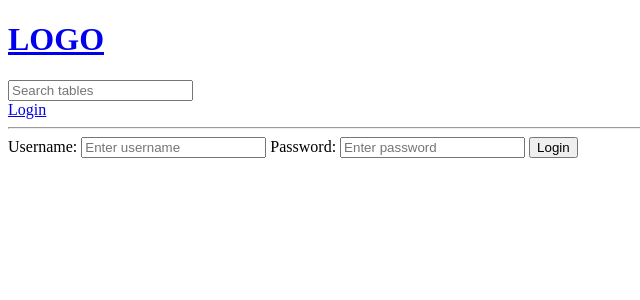
After one commit to sound-round/tabletalks, a Django app: page /login/ in a window 1280 px wide. The commit adds this page. Shown: the top 300 px of the page, without its empty margins (0-640 px from the left). Run offline with Django 3.2, Linux system fonts and the light colour scheme.

Commit message:
Add login and logout

```diff
--- /dev/null
+++ b/tabletalks/base/templates/base/login_register.html
@@ -0,0 +1,20 @@
+{% extends 'main.html' %}
+
+
+{% block content %}
+
+<div>
+    <form method="POST" action="">
+        {% csrf_token %}
+
+        <label>Username:</label>
+        <input type="text" name="username" placeholder="Enter username"/>
+
+        <label>Password:</label>
+        <input type="text" name="password" placeholder="Enter password"/>
+
+        <input type="submit" value="Login"/>
+    </form>
+</div>
+
+{% endblock content %}
--- a/tabletalks/base/urls.py
+++ b/tabletalks/base/urls.py
@@ -3,8 +3,12 @@ from tabletalks.base import views
 
 
 urlpatterns = [
+    path('login/', views.login_user, name='login'),
+    path('logout/', views.logout_user, name='logout'),
+
     path('', views.home, name='home'),
     path('table/<str:pk>/', views.table, name='table'),
+
     path('create-table/', views.create_table, name='create-table'),
     path('update-table/<str:pk>/', views.update_table, name='update-table'),
     path('delete-table/<str:pk>/', views.delete_table, name='delete-table'),
--- a/tabletalks/base/views.py
+++ b/tabletalks/base/views.py
@@ -1,7 +1,37 @@
 from django.shortcuts import render, redirect
+from django.contrib import messages
 from django.db.models import Q
+from django.contrib.auth.models import User
+from django.contrib.auth import authenticate, login, logout
 from tabletalks.base.models import Table, Topic
 from tabletalks.base.forms import TableForm
+
+
+def login_user(request):
+
+    if request.method == "POST":
+        username = request.POST.get('username')
+        password = request.POST.get('password')
+
+        try:
+            user = User.objects.get(username=username)
+        except:
+            messages.error(request, 'User does not exist.')
+
+        user = authenticate(request, username=username, password=password)
+        if user is not None:
+            login(request, user)
+            return redirect('home')
+        else:
+            messages.error(request, 'Wrong username or password.')
+
+    context = {}
+    return render(request, 'base/login_register.html', context)
+
+
+def logout_user(request):
+    logout(request)
+    return redirect('home')
 
 
 def home(request):
--- a/tabletalks/templates/main.html
+++ b/tabletalks/templates/main.html
@@ -10,6 +10,14 @@
 <body>
     {% include 'navbar.html' %}
 
+    {% if messages %}
+    <ul class="messages">
+        {% for message in messages %}
+        <li>{{ message }}</li>
+        {% endfor %}
+    </ul>
+    {% endif %}
+
     {% block content %}
     {% endblock %}
 
--- a/tabletalks/templates/navbar.html
+++ b/tabletalks/templates/navbar.html
@@ -7,4 +7,12 @@
 
 </form>
 
+{% if request.user.is_authenticated %}
+<a href="{% url 'logout' %}">Logout</a>
+{% else %}
+
+
+<a href="{% url 'login' %}">Login</a>
+{% endif %}
+
 <hr>
```
Also changed, not shown: db.sqlite3.
